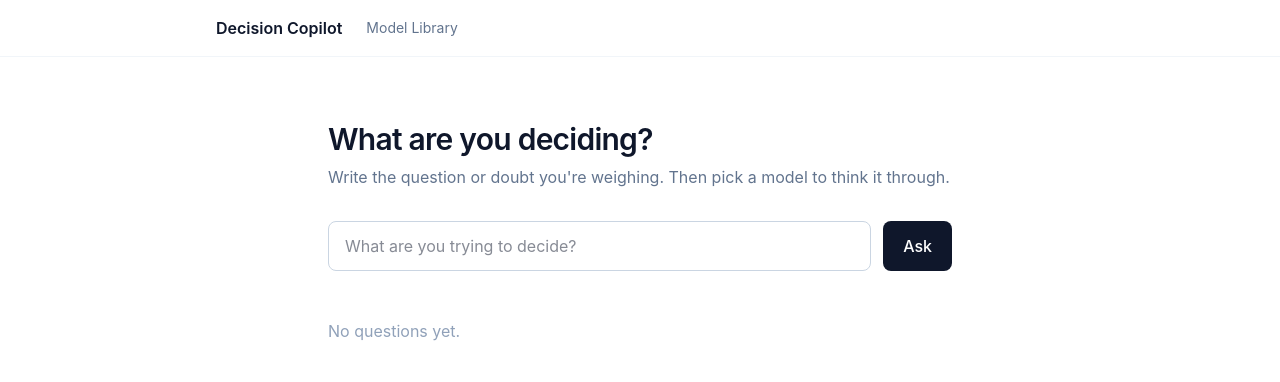
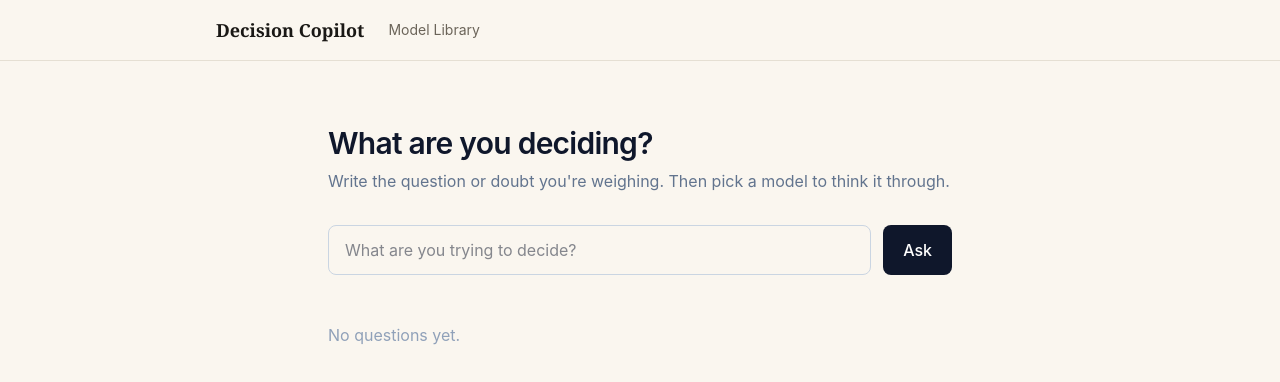
Before and after one commit to sudo7ak/to-decide, a SvelteKit app: page / in a window 1280 px wide. Shown: the top 382 px of the page. Built offline with nearby package versions, Linux system fonts and the light colour scheme.

Commit message:
feat: restyle nav and layout

```diff
--- a/src/routes/+layout.svelte
+++ b/src/routes/+layout.svelte
@@ -4,11 +4,13 @@
 	let { children } = $props();
 </script>
 
-<div class="min-h-screen bg-white">
-	<header class="border-b border-slate-100">
+<div class="min-h-screen bg-bg font-sans text-ink">
+	<header class="border-b border-border">
 		<nav class="mx-auto flex max-w-4xl items-center gap-6 px-6 py-4">
-			<a href="/" class="font-semibold text-slate-900">Decision Copilot</a>
-			<a href="/models" class="text-sm text-slate-500 hover:text-slate-900">Model Library</a>
+			<a href="/" class="font-display text-lg font-semibold text-ink">Decision Copilot</a>
+			<a href="/models" class="text-sm text-ink-muted transition-colors hover:text-accent">
+				Model Library
+			</a>
 		</nav>
 	</header>
 	{@render children()}
```
